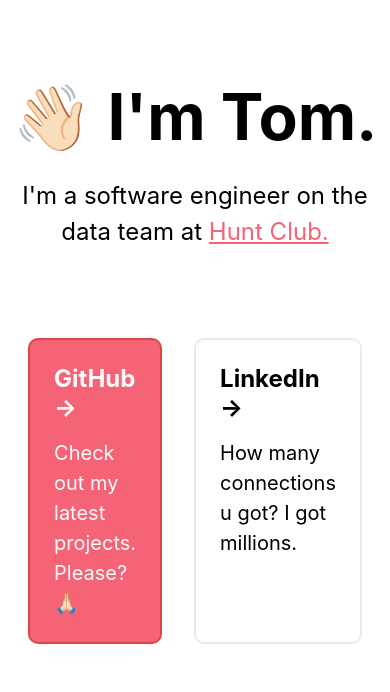
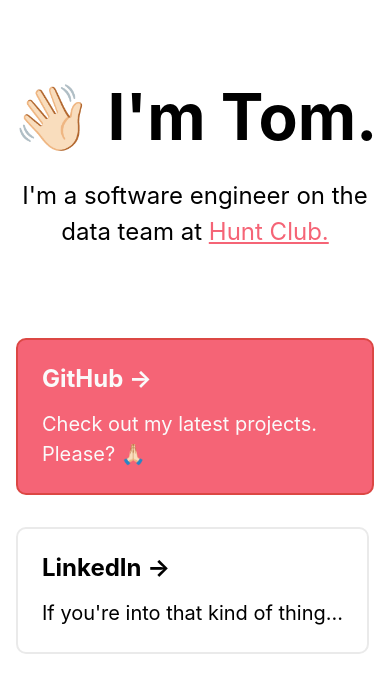
Before and after one commit to tmccall8829/mccall, a Next.js app: page / in a window 390 px wide. Shown: the top 692 px of the page. Built offline with nearby package versions, Linux system fonts and the light colour scheme.

Commit message:
stack cards in phone layout

```diff
--- a/pages/index.js
+++ b/pages/index.js
@@ -35,7 +35,7 @@
             target="_blank"
           >
             <h3>LinkedIn &rarr;</h3>
-            <p>How many connections u got? I got millions.</p>
+            <p>If you're into that kind of thing...</p>
           </a>
         </div>
       </main>
--- a/styles/global.css
+++ b/styles/global.css
@@ -25,25 +25,6 @@
     flex: 1;
     display: flex;
     flex-direction: column;
-    justify-content: center;
-    align-items: center;
-}
-
-footer {
-    width: 100%;
-    height: 120px;
-    border-top: 1px solid var(--border-color);
-    display: flex;
-    justify-content: center;
-    align-items: center;
-}
-
-footer img {
-    margin-left: 0.5rem;
-}
-
-footer a {
-    display: flex;
     justify-content: center;
     align-items: center;
 }
@@ -95,8 +76,8 @@
 
 .grid {
     display: flex;
-    align-items: left;
-    justify-content: center;
+    /* align-items: left; */
+    /* justify-content: center; */
     flex-wrap: wrap;
     flex-direction: column;
     max-width: 1600px;
@@ -105,7 +86,7 @@
 
 .card {
     margin: 1rem;
-    flex-basis: 30%;
+    /* flex-basis: 30%; */
     padding: 1.5rem;
     text-align: left;
     color: inherit;
@@ -135,7 +116,7 @@
 
 .priorityCard {
     margin: 1rem;
-    flex-basis: 30%;
+    /* flex-basis: 30%; */
     padding: 1.5rem;
     text-align: left;
     background-color: var(--primary-color);
```
